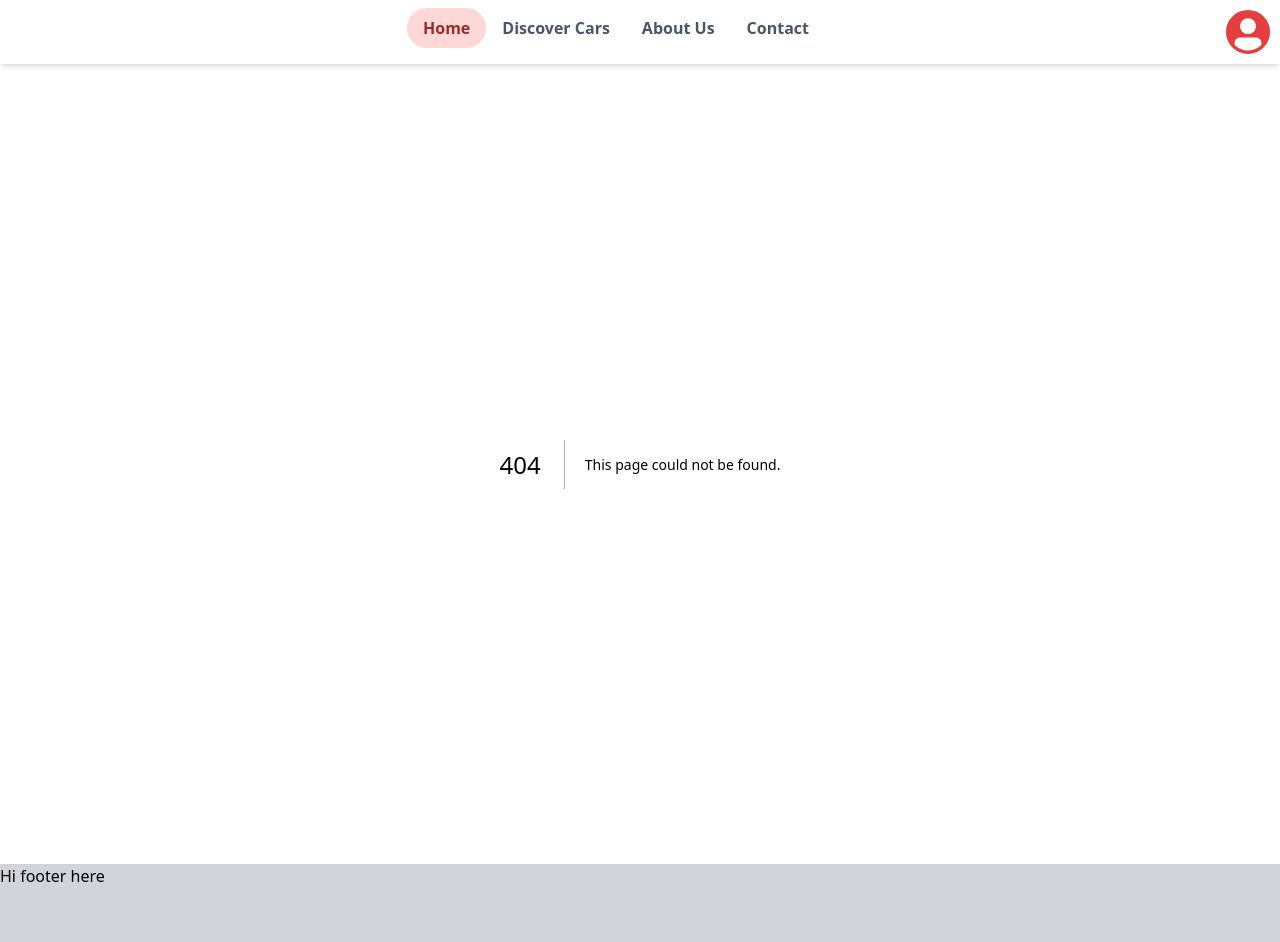
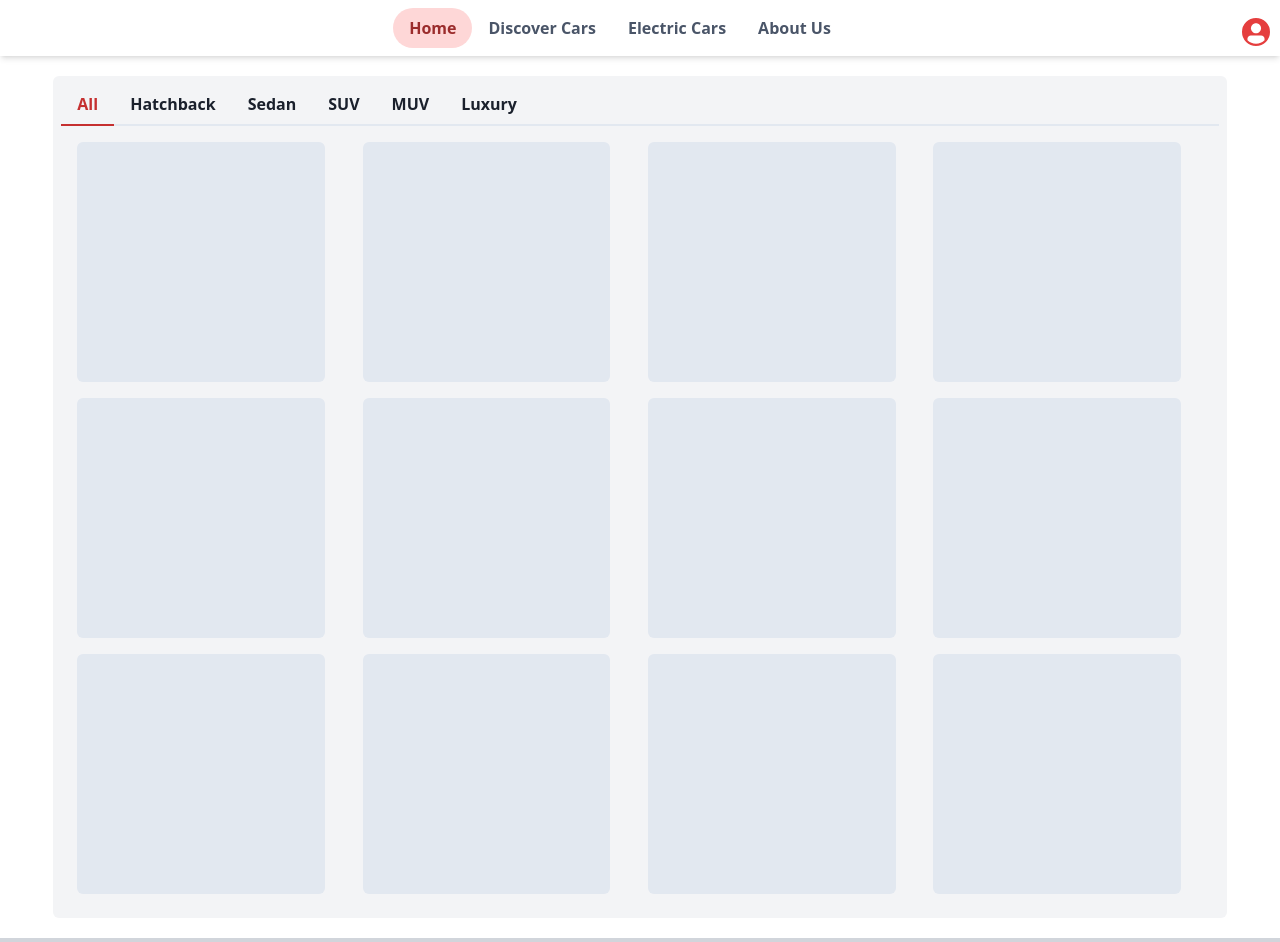
Before and after one commit to ShrivastvAryan/cardekho-frontend, a Next.js app: page /discovercars in a window 1280 px wide. Before the commit this address had no page. Shown: the top 942 px of the page. Built offline with nearby package versions, Linux system fonts and the light colour scheme.

Commit message:
updated ui

```diff
--- /dev/null
+++ b/src/app/discovercars/page.jsx
@@ -0,0 +1,41 @@
+import React from 'react'
+import { Link, Tabs,Tab,TabList,Grid,GridItem,Select,Button } from "@chakra-ui/react"
+
+const discoverCars=()=>{
+    return(
+        <>
+         <div className="my-5 p-2 bg-gray-100 w-11/12 h-auto mx-auto rounded-md" >
+              <div>
+              <Tabs colorScheme="red">
+              <TabList className="font-semibold">
+              <Tab>All</Tab>
+              <Tab>Hatchback</Tab>
+              <Tab>Sedan</Tab>
+              <Tab>SUV</Tab>
+              <Tab>MUV</Tab>
+              <Tab>Luxury</Tab>
+              </TabList>
+              </Tabs>
+              </div>
+              <div>
+              <Grid templateColumns='repeat(4, 1fr)' gap={4} className="p-4">
+              <GridItem w='92%' h='60' bg='gray.200' className="rounded-md" />
+              <GridItem w='92%' h='60' bg='gray.200' className="rounded-md" />
+              <GridItem w='92%' h='60' bg='gray.200' className="rounded-md" />
+              <GridItem w='92%' h='60' bg='gray.200' className="rounded-md" />
+              <GridItem w='92%' h='60' bg='gray.200' className="rounded-md" />
+              <GridItem w='92%' h='60' bg='gray.200' className="rounded-md" />
+              <GridItem w='92%' h='60' bg='gray.200' className="rounded-md" />
+              <GridItem w='92%' h='60' bg='gray.200' className="rounded-md" />
+              <GridItem w='92%' h='60' bg='gray.200' className="rounded-md" />
+              <GridItem w='92%' h='60' bg='gray.200' className="rounded-md" />
+              <GridItem w='92%' h='60' bg='gray.200' className="rounded-md" />
+              <GridItem w='92%' h='60' bg='gray.200' className="rounded-md" />
+              </Grid>
+              </div>
+            </div>
+        </>
+    )
+}
+
+export default discoverCars
--- a/src/app/page.jsx
+++ b/src/app/page.jsx
@@ -15,7 +15,7 @@ const mainPage=()=>{
         <option value='M&M'>Mahindra</option>
         <option value='VW'>Volkswagen</option>
         </Select>
-        <Button colorScheme='red' size="sm" className=" mt-3">Search</Button>
+        <Button colorScheme='red' size="sm" className=" mt-3 mx-auto block">Search</Button>
       </div>
       <div>
       <Image
@@ -58,7 +58,7 @@ const mainPage=()=>{
     gap={4}
     >
 
-    <GridItem rowSpan={2} colSpan={2} bg='tomato' />
+    <GridItem rowSpan={2} colSpan={2} bg='tomato' className="transition-transform duration-300 hover:scale-105" />
     <GridItem colSpan={2} bg='papayawhip' />
     <GridItem colSpan={2} bg='papayawhip' />
     <GridItem colSpan={2} bg='tomato' />
--- a/src/app/ui/footer.jsx
+++ b/src/app/ui/footer.jsx
@@ -3,8 +3,8 @@ import React from "react";
 const Footer=()=>{
     return(
         <>
-        <div className="w-full bg-gray-300 h-40 bottom-0">
-            <p>Hi footer here</p>
+        <div className="w-full bg-gray-300 h-20 bottom-0">
+            <p className="text-center text-xl font-semibold">Designed and Developed by Aryan Shrivastava</p>
         </div>
         </>
     )
--- a/src/app/ui/navbar.jsx
+++ b/src/app/ui/navbar.jsx
@@ -1,23 +1,34 @@
 import React from "react";
-import{Tabs,TabList,Tab, AvatarGroup,Avatar} from '@chakra-ui/react'
+import{Tabs,TabList,Tab, AvatarGroup,Avatar,Link,TabPanels,TabPanel} from '@chakra-ui/react'
 
 const Navbar=()=>{
     return(
         <>
-        <div className="w-full bg-white shadow-md h-15 p-2 flex relative">
+        <div className="w-full bg-white shadow-md h-14 p-2 flex relative">
         <div className="mx-auto">
         <Tabs variant='soft-rounded' colorScheme='red'>
         <TabList>
         <Tab>Home</Tab>
         <Tab>Discover Cars</Tab>
+        <Tab>Electric Cars</Tab>
         <Tab>About Us</Tab>
-        <Tab>Contact</Tab>
        </TabList>
+
+
+       <TabPanels>
+         <TabPanel>
+          <a href="/"></a>
+         </TabPanel>
+         <TabPanel>
+          <a href="/discovercars"></a>
+         </TabPanel>
+       </TabPanels>
        </Tabs>
+
        </div>
        <div>
         <AvatarGroup>
-        <Avatar bg='red.500' className="cursor-pointer"/>
+        <Avatar bg='red.500' className="cursor-pointer" size="sm" className="m-2"/>
         </AvatarGroup>
        </div>
         </div>
```
